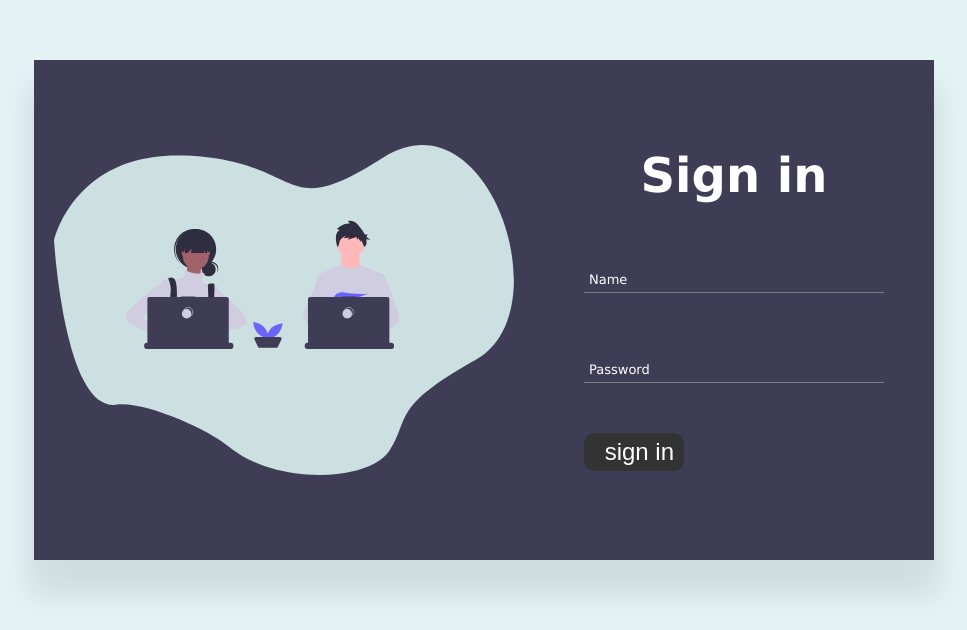
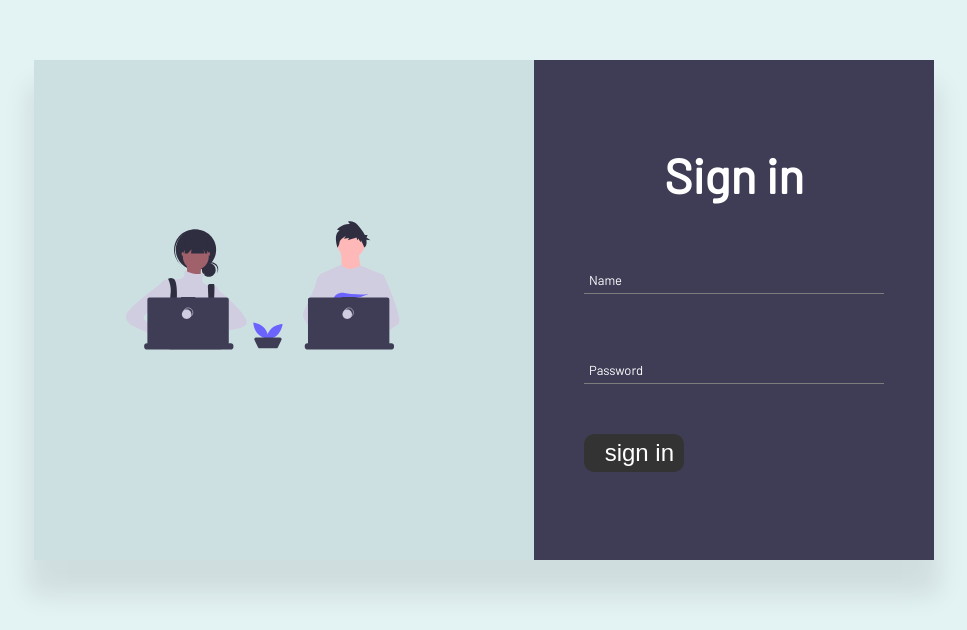
Before and after one commit to gloryKingzman/sign-in-page-practice, a plain HTML site: page index.html in a window 1280 px wide. Shown: the part 130-760 px from the top of the page, without its empty margins (156-1123 px from the left). Drawn offline with Linux system fonts and the light colour scheme.

Commit message:
minor adjustments

```diff
--- a/index.html
+++ b/index.html
@@ -6,6 +6,7 @@
     <meta name="viewport" content="width=device-width, initial-scale=1.0">
     <meta http-equiv="X-UA-Compatible" content="ie=edge">
     <link rel="stylesheet" href="./main.css">
+    <link href="https://fonts.googleapis.com/css?family=Barlow&display=swap" rel="stylesheet">
 
     <title>Css Animation Tutorial</title>
 </head>
--- a/main.css
+++ b/main.css
@@ -12,14 +12,14 @@ body {
 	background: #e3f2f3;
 	flex-direction: column;
 	padding: 30px;
-	font-family: Verdana, Geneva, Tahoma, sans-serif;
+	font-family: Barlow, sans-serif;
 }
 
 .main-container {
 	display: flex;
 	flex-wrap: wrap;
 	flex-direction: row;
-	background: #3f3d56;
+	background: #cde0e1;
 	margin: auto;
 	position: relative;
 	top: 20vh;
```
